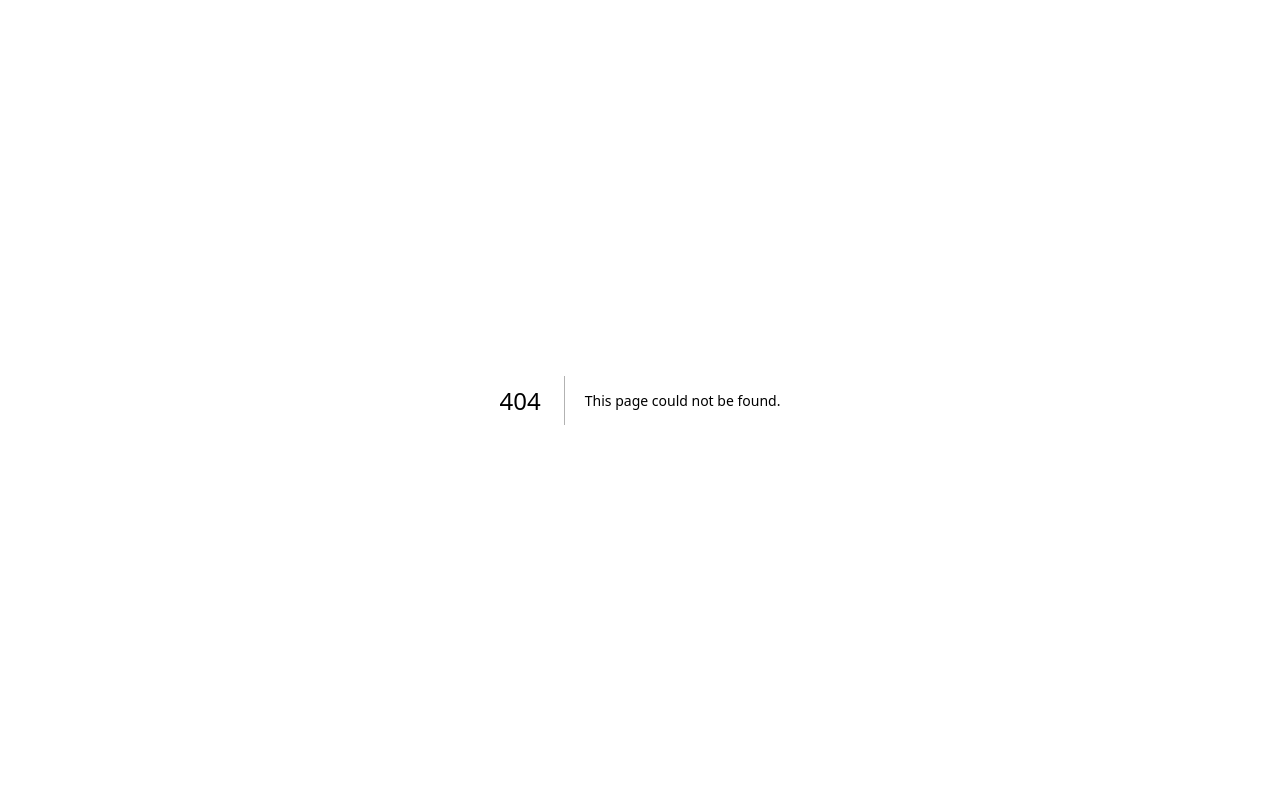
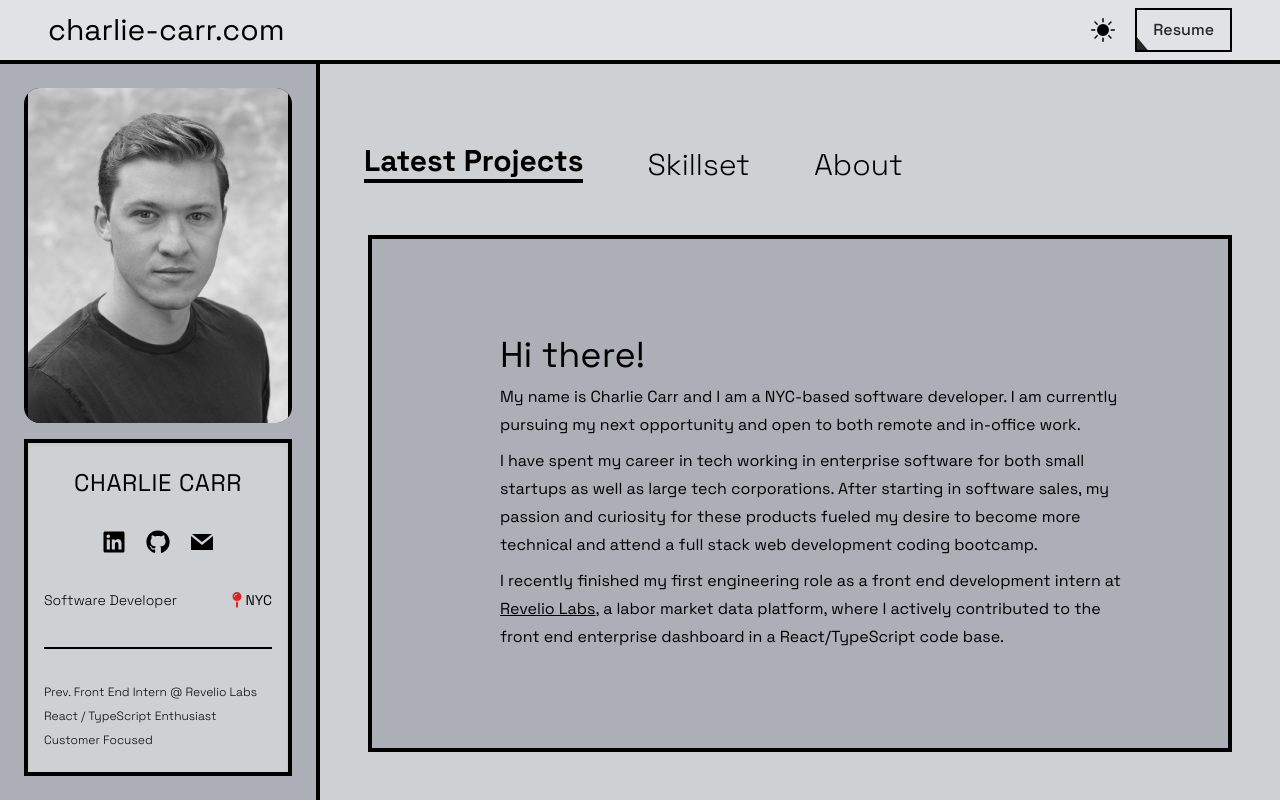
Before and after one commit to CharlesCarr/charlie-portfolio, a Next.js app: page /about in a window 1280 px wide. Before the commit this address had no page. Built offline with nearby package versions, Linux system fonts and the light colour scheme.

Commit message:
feat: add next routing to different pages

```diff
--- /dev/null
+++ b/components/layout.tsx
@@ -0,0 +1,70 @@
+import Head from "next/head";
+import Link from "next/link";
+import { useState } from "react";
+import Header from "./Header";
+import LeftSection from "./LeftSection";
+
+type LayoutProps = {
+  children: React.ReactNode
+}
+
+const PageLayout = ({ children }: LayoutProps) => {
+  const [filterState, setFilterState] = useState<string>("Latest Projects");
+
+  return (
+    <div className="h-full lg:h-screen lg:max-h-screen w-screen max-w-screen flex flex-col justify-center items-center bg-[#ced1d3] dark:bg-neutral-700 dark:text-gray-200 overflow-hidden">
+      <Head>
+        <title>Charlie Carr</title>
+        <meta name="description" content="Charlie Carr Web Dev Portfolio" />
+        <link rel="icon" href="/favicon.ico" />
+      </Head>
+
+      <Header />
+      <div className="w-full h-full lg:h-header flex flex-col lg:flex-row justify-center items-center lg:justify-start lg:items-start">
+        <LeftSection />
+        <main className="w-full lg:w-3/4 h-full flex flex-col p-6 px-px sm:px-6 pt-10 sm:pt-6">
+          <div className="flex justify-center items-end w-full h-1/6">
+            <ul className="m-0 p-0 w-full flex justify-start items-end pl-5 pb-4 sm:pb-2 text-lg sm:text-xl lg:text-3xl">
+              <li
+                className={`${
+                  filterState === "Latest Projects"
+                    ? "border-b-2 lg:border-b-4 border-black dark:border-gray-200 font-bold"
+                    : "font-light"
+                } mr-8 lg:mr-16 cursor-pointer`}
+                onClick={(e: any) => setFilterState(e.target.innerText)}
+              >
+                <Link href="/">Latest Projects</Link>
+              </li>
+              <li
+                className={`${
+                  filterState === "Skillset"
+                    ? "border-b-2 lg:border-b-4 border-black dark:border-gray-200 font-bold"
+                    : "font-light"
+                } mr-8 lg:mr-16 cursor-pointer`}
+                onClick={(e: any) => setFilterState(e.target.innerText)}
+              >
+                <Link href="/skillset">Skillset</Link>
+              </li>
+              <li
+                className={`${
+                  filterState === "About"
+                    ? "border-b-2 lg:border-b-4 border-black dark:border-gray-200 font-bold"
+                    : "font-light"
+                } mr-8 lg:mr-16 cursor-pointer`}
+                onClick={(e: any) => setFilterState(e.target.innerText)}
+              >
+                <Link href="/about">About</Link>
+              </li>
+            </ul>
+          </div>
+
+          <div className="w-full h-main mt-5 flex justify-around items-center p-6">
+            {children}
+          </div>
+        </main>
+      </div>
+    </div>
+  );
+};
+
+export default PageLayout;
--- a/components/sections/ProjectsSection.tsx
+++ /dev/null
@@ -1,78 +0,0 @@
-import Project from "../Project";
-import { useState } from "react";
-
-const allProjects = [
-  {
-    id: 0,
-    title: "NFL STATS DASHBOARD",
-    image: "/images/projects/nfl-app.png",
-    description:
-      "NFL stats dashboard (full stack web app) using AWS's Next Gen NFL Stats for displaying and tracking passing data.",
-    github: "https://github.com/CharlesCarr/nfl_nextgen_stats",
-    demo: "https://react-nfl.onrender.com/",
-    tech: ["Python/Flask", "TypeScript", "React/Redux", "TailwindCSS"],
-  },
-  {
-    id: 1,
-    title: "NFT WEBSITE",
-    image: "/images/projects/nft-collection-screen-one.png",
-    description:
-      "NFT collection website with a clean and modern design. NFT images were created using StarryAI's AI generation.",
-    github: "https://github.com/CharlesCarr/next-nft-landing-page",
-    demo: "https://next-nft-landing-page.vercel.app/",
-    tech: ["React JS", "TypeScript", "Next.js", "TailwindCSS"],
-  },
-  {
-    id: 2,
-    title: "WORKOUT APP",
-    image: "/images/projects/WorkoutApp.png",
-    description:
-      "Custom workout tracker web app. Enabling users to create profiles and create, save, and edit workouts. Ability to select workout for the day to have on hand while at the gym.",
-    github: "https://github.com/CharlesCarr/workout-v2",
-    demo: "https://workout-tracker-faa13.web.app/",
-    tech: ["React JS", "Material UI", "Firebase"],
-  },
-  {
-    id: 3,
-    title: "STOCKCHARTZ",
-    image: "/images/projects/StockChartz.png",
-    description:
-      "Stock tracking chart web app. Users input stock ticker(s) to display and compare stock price chart data and percentage change.",
-    github: "https://github.com/CharlesCarr/react-stock-chart",
-    demo: "https://stockchartz.web.app/",
-    tech: ["React JS", "Chakra UI", "Polygon.io API", "Recharts"],
-  },
-];
-
-function Projects() {
-  const [projectSelected, setProjectSelected] = useState<number>(0);
-
-  return (
-    <div className="h-full w-full relative">
-      <ul className="absolute flex justify-center items-center -top-8 left-0">
-        {allProjects.map((project: any) => {
-          return (
-            <li
-              className={`${
-                projectSelected === project.id
-                  ? "bg-black dark:bg-gray-200"
-                  : null
-              } mr-4 border-2 border-black dark:border-gray-200 w-3 h-3 rounded-full cursor-pointer`}
-              onClick={() => setProjectSelected(project.id)}
-            ></li>
-          );
-        })}
-      </ul>
-      <Project
-        title={allProjects[projectSelected].title}
-        image={allProjects[projectSelected].image}
-        description={allProjects[projectSelected].description}
-        github={allProjects[projectSelected].github}
-        demo={allProjects[projectSelected].demo}
-        tech={allProjects[projectSelected].tech}
-      />
-    </div>
-  );
-}
-
-export default Projects;
--- a/components/sections/RightSection.tsx
+++ /dev/null
@@ -1,58 +0,0 @@
-import { useState } from "react";
-import ProjectsSection from "./ProjectsSection";
-import SkillsSection from "./SkillsSection";
-import AboutSection from "./AboutSection";
-
-function RightSection() {
-  const [filterState, setFilterState] = useState<string>("Latest Projects");
-
-  return (
-    <main className="w-full lg:w-3/4 h-full flex flex-col p-6 px-px sm:px-6 pt-10 sm:pt-6">
-      <div className="flex justify-center items-end w-full h-1/6">
-        <ul className="m-0 p-0 w-full flex justify-start items-end pl-5 pb-4 sm:pb-2 text-lg sm:text-xl lg:text-3xl">
-          <li
-            className={`${
-              filterState === "Latest Projects"
-                ? "border-b-2 lg:border-b-4 border-black dark:border-gray-200 font-bold"
-                : "font-light"
-            } mr-8 lg:mr-16 cursor-pointer`}
-            onClick={(e: any) => setFilterState(e.target.innerText)}
-          >
-            Latest Projects
-          </li>
-          <li
-            className={`${
-              filterState === "Skillset"
-                ? "border-b-2 lg:border-b-4 border-black dark:border-gray-200 font-bold"
-                : "font-light"
-            } mr-8 lg:mr-16 cursor-pointer`}
-            onClick={(e: any) => setFilterState(e.target.innerText)}
-          >
-            Skillset
-          </li>
-          <li
-            className={`${
-              filterState === "About"
-                ? "border-b-2 lg:border-b-4 border-black dark:border-gray-200 font-bold"
-                : "font-light"
-            } mr-8 lg:mr-16 cursor-pointer`}
-            onClick={(e: any) => setFilterState(e.target.innerText)}
-          >
-            About
-          </li>
-        </ul>
-      </div>
-
-      <div className="w-full h-main mt-5 flex justify-around items-center p-6">
-        {/* Component for Projects State */}
-        {filterState === "Latest Projects" && <ProjectsSection />}
-        {/* Component for Skillset State */}
-        {filterState === "Skillset" && <SkillsSection />}
-        {/* Component for About State */}
-        {filterState === "About" && <AboutSection />}
-      </div>
-    </main>
-  );
-}
-
-export default RightSection;
--- a/pages/_app.tsx
+++ b/pages/_app.tsx
@@ -2,12 +2,15 @@ import { Analytics } from "@vercel/analytics/react";
 import "../styles/globals.css";
 import type { AppProps } from "next/app";
 import { ThemeProvider } from "next-themes";
+import PageLayout from "../components/layout";
 
 export default function App({ Component, pageProps }: AppProps) {
   return (
     <>
       <ThemeProvider enableSystem={true} attribute="class">
-        <Component {...pageProps} />
+        <PageLayout>
+          <Component {...pageProps} />
+        </PageLayout>
       </ThemeProvider>
       <Analytics />
     </>
--- a/components/sections/AboutSection.tsx
+++ b/pages/about.tsx
@@ -2,7 +2,9 @@ const AboutSection = () => {
   return (
     <div className="w-full h-[650px] sm:h-[450px] lg:h-full flex flex-col justify-center items-center py-3 text-sm xl:text-base text-center sm:text-start px-6 sm:px-0 sm:pl-6 border-black dark:border-gray-200 border-4 bg-[#acafb5] dark:bg-neutral-800 dark:text-gray-200">
       {/* <h1 className="text-3xl xl:text-4xl mb-4 w-full sm:pr-8 xl:pr-0">Hi there!</h1> */}
-      <p className="w-full xl:w-3/4 mb-2 leading-7 sm:pr-8 xl:pr-0 text-2xl xl:text-4xl">Hi there!</p>
+      <p className="w-full xl:w-3/4 mb-2 leading-7 sm:pr-8 xl:pr-0 text-2xl xl:text-4xl">
+        Hi there!
+      </p>
       <p className="w-full xl:w-3/4 mb-2 leading-7 sm:pr-8 xl:pr-0">
         My name is Charlie Carr and I am a NYC-based software developer. I am
         currently pursuing my next opportunity and open to both remote and
--- a/pages/index.tsx
+++ b/pages/index.tsx
@@ -1,22 +1,78 @@
-import Head from "next/head";
-import Header from "../components/Header";
-import RightSection from "../components/sections/RightSection";
-import LeftSection from "../components/sections/LeftSection";
+import Project from "../components/Project";
+import { useState } from "react";
 
-export default function Home() {
+const allProjects = [
+  {
+    id: 0,
+    title: "NFL STATS DASHBOARD",
+    image: "/images/projects/nfl-app.png",
+    description:
+      "NFL stats dashboard (full stack web app) using AWS's Next Gen NFL Stats for displaying and tracking passing data.",
+    github: "https://github.com/CharlesCarr/nfl_nextgen_stats",
+    demo: "https://react-nfl.onrender.com/",
+    tech: ["Python/Flask", "TypeScript", "React/Redux", "TailwindCSS"],
+  },
+  {
+    id: 1,
+    title: "NFT WEBSITE",
+    image: "/images/projects/nft-collection-screen-one.png",
+    description:
+      "NFT collection website with a clean and modern design. NFT images were created using StarryAI's AI generation.",
+    github: "https://github.com/CharlesCarr/next-nft-landing-page",
+    demo: "https://next-nft-landing-page.vercel.app/",
+    tech: ["React JS", "TypeScript", "Next.js", "TailwindCSS"],
+  },
+  {
+    id: 2,
+    title: "WORKOUT APP",
+    image: "/images/projects/WorkoutApp.png",
+    description:
+      "Custom workout tracker web app. Enabling users to create profiles and create, save, and edit workouts. Ability to select workout for the day to have on hand while at the gym.",
+    github: "https://github.com/CharlesCarr/workout-v2",
+    demo: "https://workout-tracker-faa13.web.app/",
+    tech: ["React JS", "Material UI", "Firebase"],
+  },
+  {
+    id: 3,
+    title: "STOCKCHARTZ",
+    image: "/images/projects/StockChartz.png",
+    description:
+      "Stock tracking chart web app. Users input stock ticker(s) to display and compare stock price chart data and percentage change.",
+    github: "https://github.com/CharlesCarr/react-stock-chart",
+    demo: "https://stockchartz.web.app/",
+    tech: ["React JS", "Chakra UI", "Polygon.io API", "Recharts"],
+  },
+];
+
+function Projects() {
+  const [projectSelected, setProjectSelected] = useState<number>(0);
+
   return (
-    <div className="h-full lg:h-screen lg:max-h-screen w-screen max-w-screen flex flex-col justify-center items-center bg-[#ced1d3] dark:bg-neutral-700 dark:text-gray-200 overflow-hidden">
-      <Head>
-        <title>Charlie Carr</title>
-        <meta name="description" content="Charlie Carr Web Dev Portfolio" />
-        <link rel="icon" href="/favicon.ico" />
-      </Head>
-
-      <Header />
-      <div className="w-full h-full lg:h-header flex flex-col lg:flex-row justify-center items-center lg:justify-start lg:items-start">
-        <LeftSection />
-        <RightSection />
-      </div>
+    <div className="h-full w-full relative">
+      <ul className="absolute flex justify-center items-center -top-8 left-0">
+        {allProjects.map((project: any) => {
+          return (
+            <li
+              className={`${
+                projectSelected === project.id
+                  ? "bg-black dark:bg-gray-200"
+                  : null
+              } mr-4 border-2 border-black dark:border-gray-200 w-3 h-3 rounded-full cursor-pointer`}
+              onClick={() => setProjectSelected(project.id)}
+            ></li>
+          );
+        })}
+      </ul>
+      <Project
+        title={allProjects[projectSelected].title}
+        image={allProjects[projectSelected].image}
+        description={allProjects[projectSelected].description}
+        github={allProjects[projectSelected].github}
+        demo={allProjects[projectSelected].demo}
+        tech={allProjects[projectSelected].tech}
+      />
     </div>
   );
 }
+
+export default Projects;
--- a/components/sections/SkillsSection.tsx
+++ b/pages/skillset.tsx
@@ -1,4 +1,4 @@
-import SkillSub from "../SkillSub";
+import SkillSub from "../components/SkillSub";
 
 const Skills = () => {
   const allSkills = [
```
Also changed, not shown: components/LeftSection.tsx (renamed from components/sections/LeftSection.tsx).
